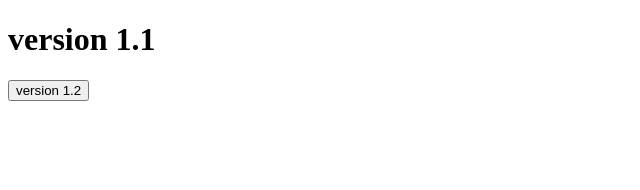
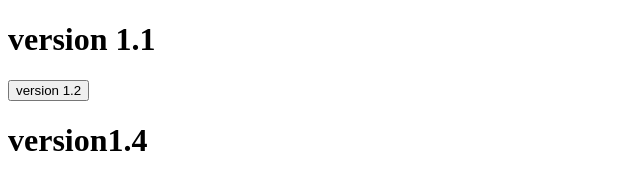
Before and after one commit to ftrovao/versionIntroduction204, a plain HTML site: page index.html in a window 1280 px wide. Shown: the whole page, without its empty margins (0-640 px from the left). Drawn offline with Linux system fonts and the light colour scheme.

Commit message:
version 1.4

```diff
--- a/index.html
+++ b/index.html
@@ -9,6 +9,8 @@
     <h1>version 1.1</h1>
 
     <button onclick="hello()">version 1.2</button>
+
+    <h1>version1.4</h1>
 </body>
 <script>
     function hello(){
```
